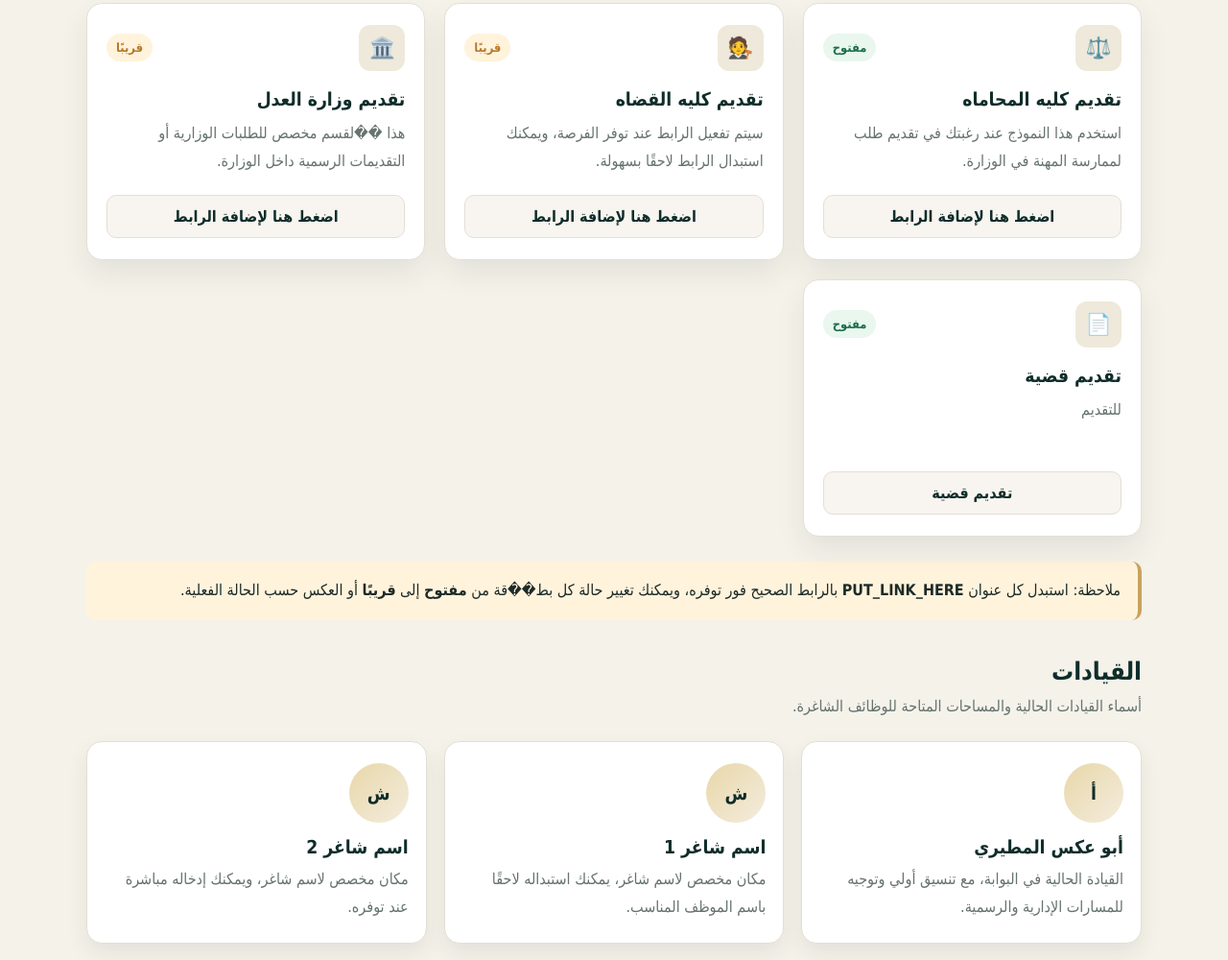
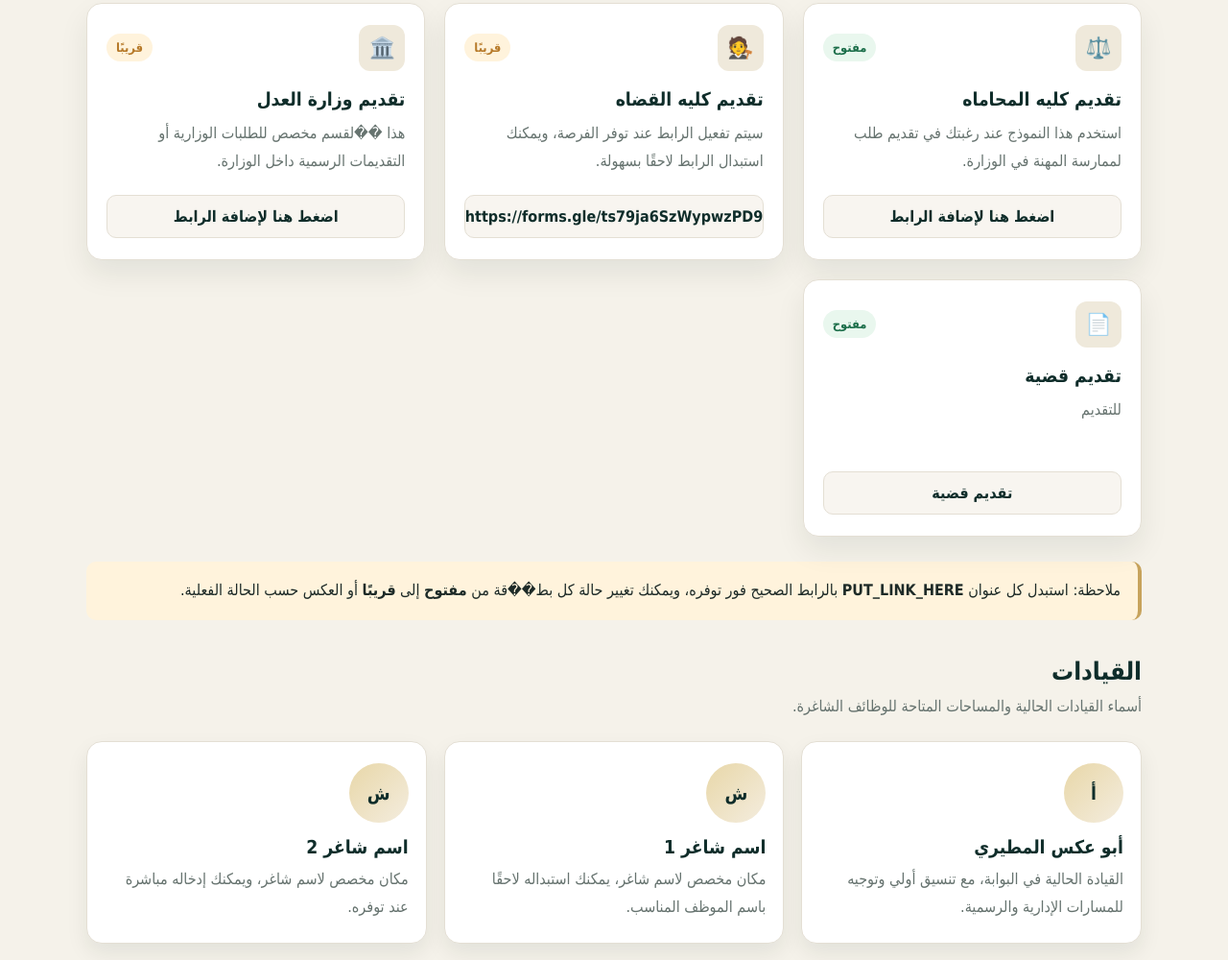
Before and after one commit to k8p6ddkf5z-netizen/abotalal-KSA-Discord, a plain HTML site: page index.html in a window 1280 px wide. Shown: the part 785-1785 px from the top of the page at 96% size. Drawn offline with Linux system fonts and the light colour scheme.

Commit message:
Update index.html

```diff
--- a/index.html
+++ b/index.html
@@ -575,7 +575,7 @@
             </div>
             <h3>تقديم كليه القضاه </h3>
             <p>سيتم تفعيل الرابط عند توفر الفرصة، ويمكنك استبدال الرابط لاحقًا بسهولة.</p>
-            <a class="button" href="https://forms.gle/da4A9e8yv9DZv6TF8" target="_blank" rel="noopener noreferrer">اضغط هنا لإضافة الرابط</a>
+            <a class="button" href="https://forms.gle/da4A9e8yv9DZv6TF8" target="_blank" rel="noopener noreferrer">https://forms.gle/ts79ja6SzWypwzPD9</a>
           </article>
 
           <article class="card">
```
